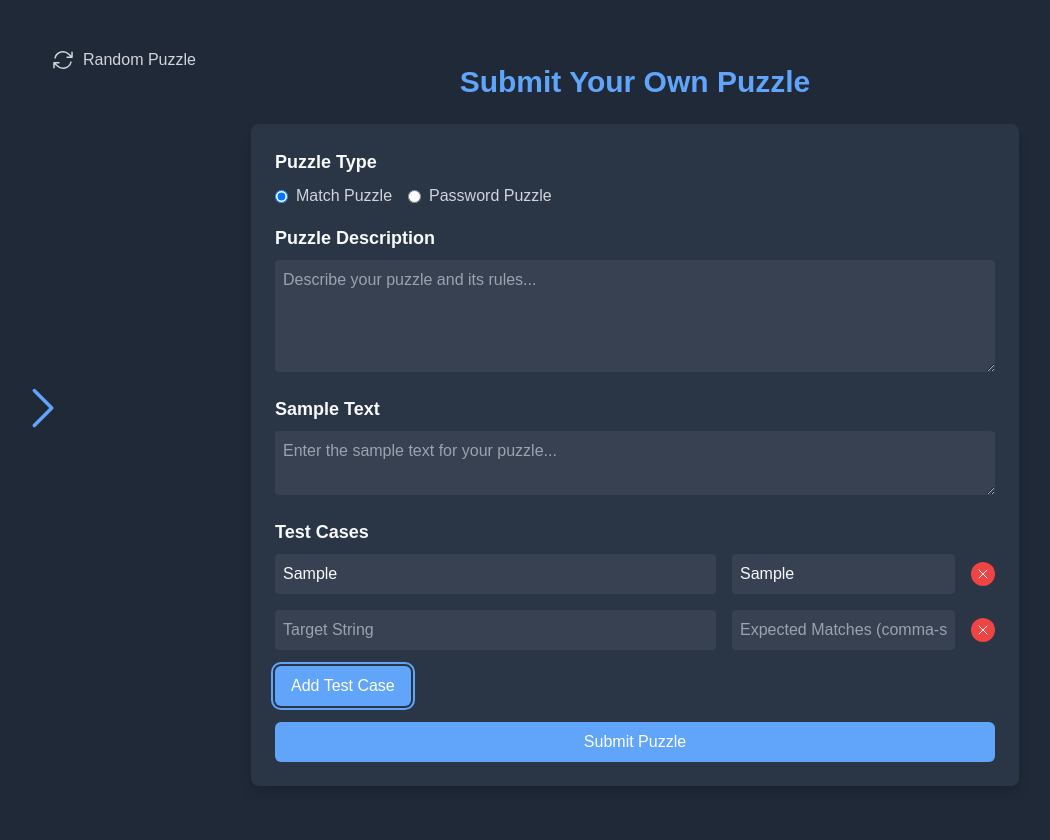
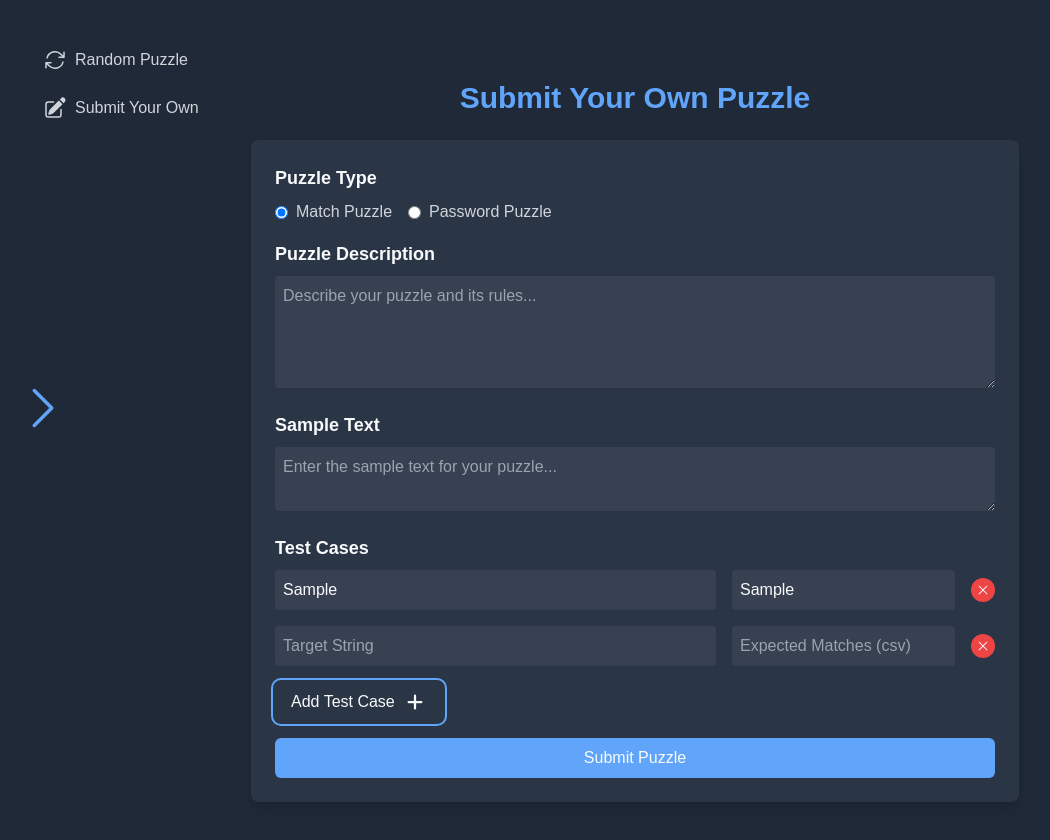
Before and after one commit to die-rod-go/regex, a Next.js app: page /puzzle/submission in a window 1280 px wide. Both pictures are taken after typing "Sample", "Sample" into the empty fields and a click on the button "Add Test Case". Shown: the top 840 px of the page, without its empty margins (5-1055 px from the left). Before the commit the page ends 800 px from the top, so only its background shows below. Built offline with nearby package versions, Linux system fonts and the light colour scheme.

Commit message:
minor changes too layout and overflow behaviour

```diff
--- a/src/app/layout.tsx
+++ b/src/app/layout.tsx
@@ -8,6 +8,7 @@ import {
   ArrowPathIcon,
   ChevronLeftIcon,
   ChevronRightIcon,
+  PencilSquareIcon,
 } from "@heroicons/react/24/solid";
 import { getRandomPuzzle } from "./lib/puzzles";
 import { useRouter } from "next/navigation";
@@ -50,16 +51,28 @@ export default function RootLayout({
   return (
     <html lang="en">
       <body className="flex bg-bg-primary">
+        <div
+          className={`flex flex-col gap-2 m-2 fixed top-8 transition-all duration-300 ease-in-out items-start
+          ${isCheatSheetOpen ? "left-[30%]" : "left-8"}`}
+        >
           {/* random puzzle button */}
           <button
             onClick={fetchRandomPuzzle}
-          className={`m-2 fixed top-8 transition-all duration-300 ease-in-out text-text-secondary rounded-md py-2 px-4 hover:bg-bg-input outline-none focus:outline-accent flex items-center justify-center gap-2 ${
-            isCheatSheetOpen ? "left-[30%]" : "left-8"
-          }`}
+            className="p-2 transition-all duration-300 ease-in-out text-text-secondary rounded-md hover:bg-bg-input outline-none focus:outline-accent flex items-center justify-center gap-2"
           >
             <ArrowPathIcon className="w-6 h-6" />
             Random Puzzle
           </button>
+
+          {/* user submission redirect button */}
+          <button
+            onClick={() => router.push("/puzzle/submission")}
+            className="p-2 transition-all duration-300 ease-in-out text-text-secondary rounded-md  hover:bg-bg-input outline-none focus:outline-accent flex items-center justify-center gap-2"
+          >
+            <PencilSquareIcon className="w-6 h-6" />
+            Submit Your Own
+          </button>
+        </div>
         {/* sidebar / CheatSheet */}
         <div
           className={`transition-all duration-300 ease-in-out fixed top-0 left-0 h-full bg-bg-secondary text-text-muted p-4 ${
--- a/src/app/puzzle/[id]/page.tsx
+++ b/src/app/puzzle/[id]/page.tsx
@@ -86,7 +86,7 @@ export default function PuzzlePage({
   };
 
   return (
-    <div className="h-screen flex flex-col items-center bg-bg-primary p-28">
+    <div className="min-h-screen flex flex-col items-center bg-bg-primary pt-20 pb-20">
       {/* if puzzle exists */}
       {puzzle ? (
         <>
@@ -158,14 +158,6 @@ export default function PuzzlePage({
           </p>
         </div>
       )}
-      {/* user submission redirect button */}
-      <button
-        onClick={() => router.push("/puzzle/submission")}
-        className="fixed bottom-8 right-8 text-text-secondary rounded-md py-2 px-4 hover:bg-bg-input transition-colors outline-none focus:outline-accent flex items-center justify-center gap-2"
-      >
-        <PencilSquareIcon className="w-6 h-6" />
-        Submit Your Own Puzzle
-      </button>
     </div>
   );
 }
--- a/src/app/puzzle/submission/page.tsx
+++ b/src/app/puzzle/submission/page.tsx
@@ -1,8 +1,9 @@
 "use client";
 
 import React, { useState } from "react";
-import { XMarkIcon } from "@heroicons/react/24/outline";
+import { XMarkIcon } from "@heroicons/react/24/solid";
 import { useRouter } from "next/navigation";
+import { PlusIcon } from "@heroicons/react/16/solid";
 
 export default function SubmissionPage() {
   const router = useRouter();
@@ -88,7 +89,7 @@ export default function SubmissionPage() {
   return (
     <form
       onSubmit={handleSubmit}
-      className="h-screen flex flex-col items-center bg-bg-primary p-16"
+      className="min-h-screen flex flex-col items-center bg-bg-primary pt-20 pb-20"
     >
       <h1 className="text-3xl font-bold text-accent mb-6">
         Submit Your Own Puzzle
@@ -196,7 +197,7 @@ export default function SubmissionPage() {
                     onChange={(e) =>
                       handleTestCaseChange(index, "matches", e.target.value)
                     }
-                    placeholder="Expected Matches (comma-separated)"
+                    placeholder="Expected Matches (csv)"
                     className="flex-2 p-2 rounded border-border focus:ring-accent bg-bg-input text-text-primary outline-none focus:outline-accent"
                   />
 
@@ -206,9 +207,9 @@ export default function SubmissionPage() {
                       <button
                         type="button"
                         onClick={() => removeTestCase(index)}
-                        className="p-1 w-6 h-6 rounded-full bg-red-500 text-white flex justify-center items-center hover:bg-red-600 transition-colors outline-none focus:outline-accent"
+                        className="p-1 w-6 h-6 rounded-full bg-red-500 text-text-primary flex justify-center items-center hover:bg-red-600 transition-colors outline-none focus:outline-accent"
                       >
-                        <XMarkIcon className="w-12 h-12" />
+                        <XMarkIcon className="w-6 h-6" />
                       </button>
                     </div>
                   )}
@@ -219,9 +220,10 @@ export default function SubmissionPage() {
               <button
                 type="button"
                 onClick={addTestCase}
-                className="bg-accent text-white rounded-md py-2 px-4 hover:bg-hover-accent transition-colors outline-none focus:outline-accent"
+                className="text-text-primary rounded-md py-2 px-4 hover:bg-bg-input transition-colors outline-none focus:outline-accent flex items-center gap-2"
               >
                 Add Test Case
+                <PlusIcon className="w-6 h-6" />
               </button>
             </div>
           </div>
@@ -229,7 +231,7 @@ export default function SubmissionPage() {
 
         <button
           type="submit"
-          className="w-full p-2 bg-accent text-white rounded-md hover:bg-hover-accent transition-colors outline-none focus:outline-accent"
+          className="w-full p-2 bg-accent text-text-primary rounded-md hover:bg-hover-accent transition-colors outline-none focus:outline-accent"
         >
           Submit Puzzle
         </button>
```
Lines whose indentation alone changed are shown as unchanged.
